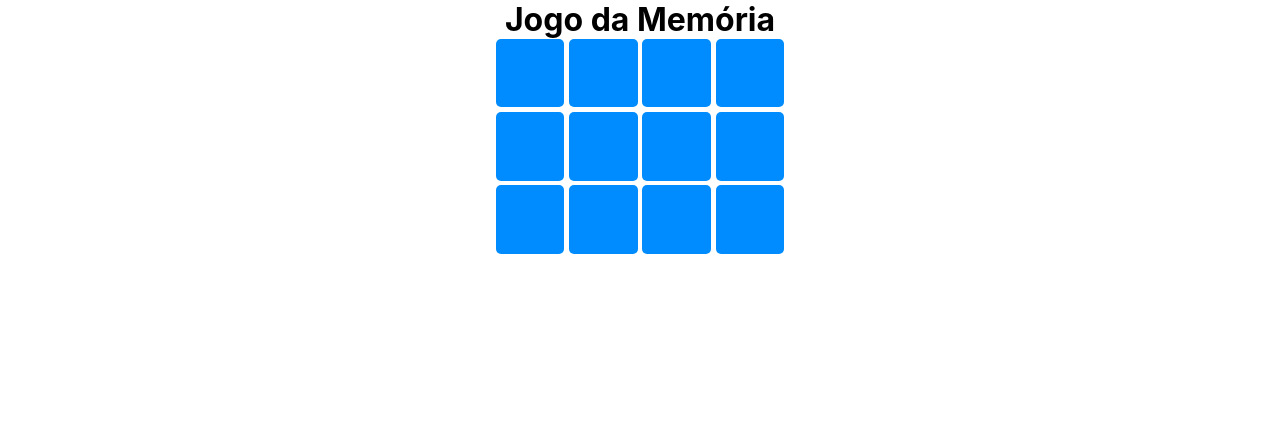
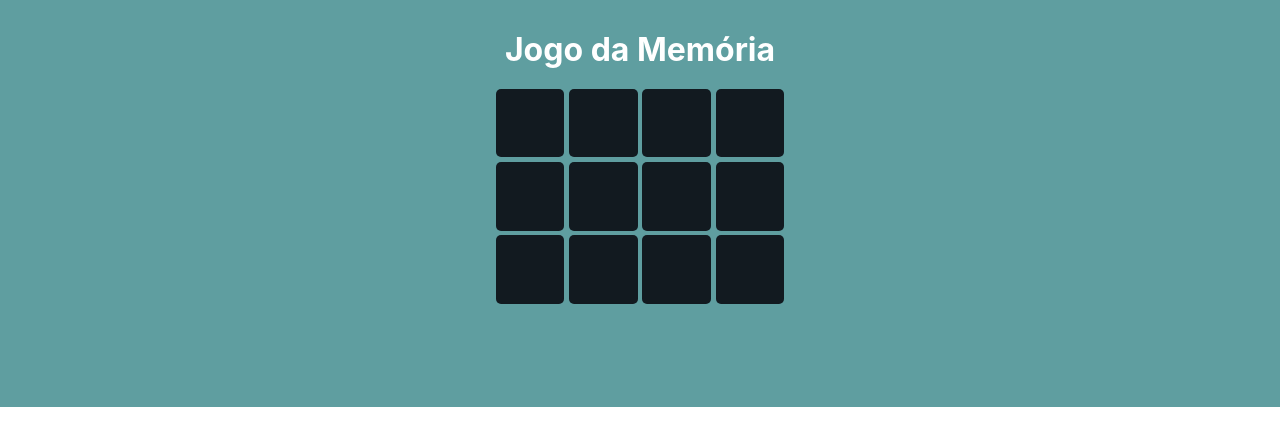
Before and after one commit to rogermsouza/engReact, a React (Create React App) app: page /Atv08 in a window 1280 px wide. Shown: the top 446 px of the page. Built offline with nearby package versions, Linux system fonts and the light colour scheme.

Commit message:
Jogo da Memoria Finalizado

```diff
--- a/src/Atv08.js
+++ b/src/Atv08.js
@@ -5,7 +5,7 @@ import Cards from './Cartas'; // Certifique-se de que o nome do arquivo é 'Card
 
 export default function Carta() {
   return (
-    <div>
+    <div className='fundo'>
       <div>
         <h1>Jogo da Memória</h1>
 
--- a/src/Carta.css
+++ b/src/Carta.css
@@ -1,3 +1,13 @@
+.fundo{
+  background-color: #5F9EA0;
+  padding: 30px;
+  color: white;
+}
+
+.fundo h1 {
+  margin: 0 0 20px 0;
+}
+
 
   .conteudoCartas{
     margin: 0 auto;
@@ -14,7 +24,7 @@
   }
 
   .card{
-    background-color: rgb(0, 140, 255);
+    background-color: rgb(18, 26, 32);
     border-radius: 5px;
 
     animation: 2s hideCard linear;
```
Also changed, not shown: src/Cartas.js (indentation only).
